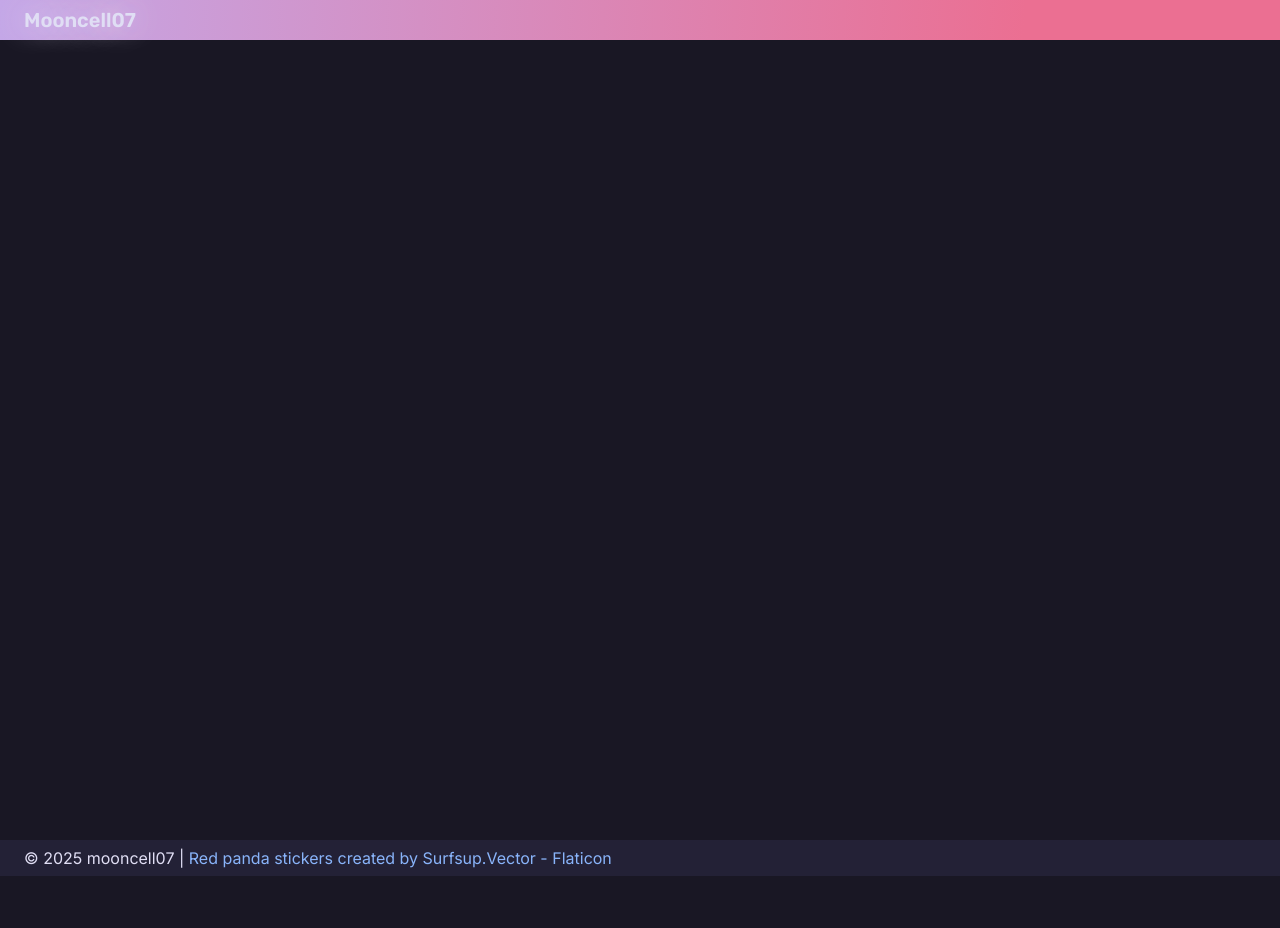
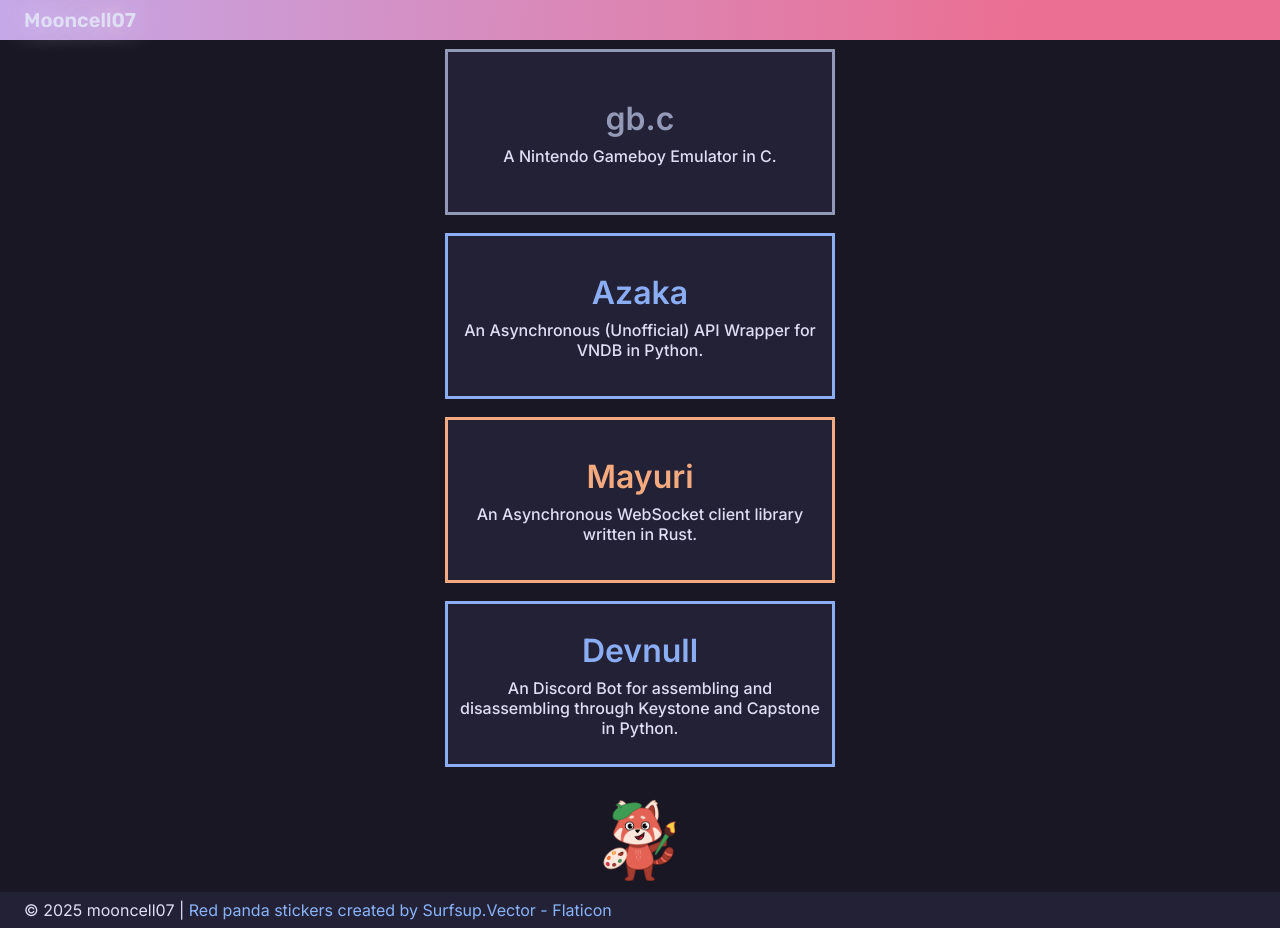
Before and after one commit to mooncell07/site, a SvelteKit app: page /Projects in a window 1280 px wide. Before the commit the page ends 876 px from the top, so only its background shows below. Built offline with nearby package versions, Linux system fonts and the light colour scheme; a web font is replaced by a local one.

Commit message:
Add content to projects

```diff
--- a/src/routes/Projects/+page.svelte
+++ b/src/routes/Projects/+page.svelte
@@ -1 +1,90 @@
-<div class="container"></div>
+<script>
+  let color_rust = "#f5a97f"
+  let color_c = "#939ab7"
+  let color_python = "#8aadf4"
+  let projects = [
+  {
+    name: "gb.c",
+    desc: "A Nintendo Gameboy Emulator in C.",
+    link: "https://github.com/mooncell07/gb.c",
+    color: color_c
+  },
+  {
+    name: "Azaka",
+    desc: "An Asynchronous (Unofficial) API Wrapper for VNDB in Python.",
+    link: "https://github.com/mooncell07/Azaka",
+    color: color_python
+  },
+  {
+    name: "Mayuri",
+    desc: "An Asynchronous WebSocket client library written in Rust.",
+    link: "https://github.com/mooncell07/mayuri",
+    color: color_rust
+  },
+  {
+    name: "Devnull",
+    desc: "An Discord Bot for assembling and disassembling through Keystone and Capstone in Python.",
+    link: "https://github.com/mooncell07/devnull",
+    color: color_python
+  }
+  ]
+</script>
+
+<style>
+  .card {
+    display: flex;
+    flex-direction: column;
+    justify-content: center;
+    align-items: center;
+    width: 30%;
+    height: 20vh;
+    margin: 0.75em;
+    background-color: var(--color-overlay);
+    outline: 3px solid var(--accent-color);
+    transition: background-color 0.2s ease;
+  }
+
+  .card:hover {
+    background-color: var(--accent-color);
+    color: var(--color-overlay);
+  }
+
+  .card:hover a {
+    color: var(--color-overlay);
+    text-decoration: underline;
+  }
+
+  a {
+    color: var(--accent-color);
+  }
+
+  .card-title {
+    font-weight: 600;
+    font-size: clamp(1rem, 2.5vw, 2rem);
+  }
+  .card-content {
+    padding-top: 0.5em;
+    font-size: clamp(0.5rem, 1.5vw, 1rem);
+    font-weight: 500;
+    padding-left: 0.5rem;
+    padding-right: 0.5rem;
+  }
+</style>
+
+
+<div class="container">
+
+{#each projects as item, index}
+<div class="card" style="--accent-color: {item.color};">
+<div class="card-title">
+  <a href={item.link}>{item.name}</a>
+</div>
+<div class="card-content">
+    {item.desc}
+</div>
+</div>
+{/each}
+
+<img src="assets/red-panda-painter.png" alt="" width=100vh height=100vh style="margin-top: 1em;">
+
+</div>
```
Also changed, not shown: static/assets/red-panda-painter.png (added).
